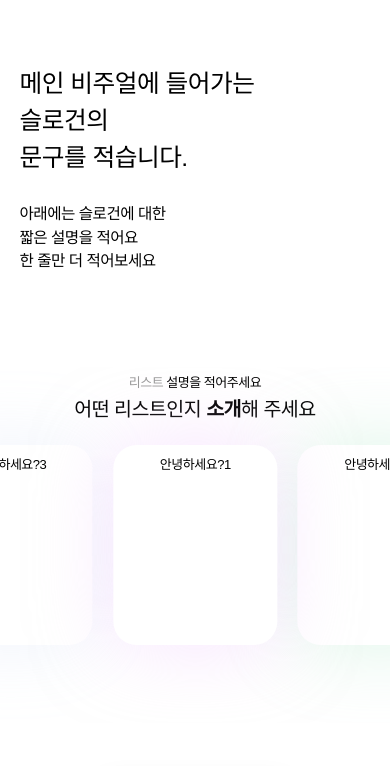
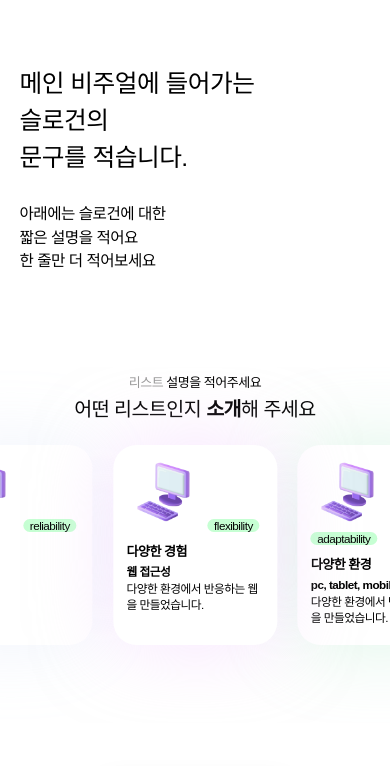
Before and after one commit to 01x20/portfolio, a plain HTML site: page main.html in a window 390 px wide. Shown: the top 766 px of the page. Drawn offline with nearby package versions, Linux system fonts and the light colour scheme; a web font is replaced by a local one.

Commit message:
작업 중간 커밋
- 아이콘 이미지 수정
- 반응형 작업 브레이크 포인트 지정

```diff
--- a/css/main.scss
+++ b/css/main.scss
@@ -59,6 +59,7 @@
             }
 
             .box-inner {
+                text-align: left;
                 padding: 1rem;
                 background: root.$color-white;
                 min-height: 200px;
@@ -67,6 +68,33 @@
 
                 &.shadow-type1 {box-shadow: 0 0 6rem rgba(192, 238, 211, .5);}
                 &.shadow-type2 {box-shadow: 0 0 6rem rgba(182,200,239,0.2);}
+
+                .ico {
+                    display: inline-block;
+                    width: 6rem;
+                    margin-top: -0.5rem;
+
+                    img {width: 100%;}
+                }
+                .label-line {
+                    display: inline-block;
+                    padding: 0 0.5rem;
+                    font-size: 0.9rem;
+                    border-radius: 100rem;
+                    background: #c6ffd3;
+                    height: 1rem;
+                    line-height: 1rem;
+                }
+                .title {
+                    font-size: 1rem;
+                    margin: 1rem 0 0;
+                    font-weight: root.$font-bold;
+                }
+                .desc {
+                    margin-top: 0.5rem;
+                    font-size: 0.9rem;
+                    line-height: 1.4;
+                }
             }
         }
     }
--- a/js/main.js
+++ b/js/main.js
@@ -1,9 +1,10 @@
 setInterval(circleFn,3000);
 
 //slide
-const swiper = new Swiper('.box-slide', {
+const boxSlide = new Swiper('.box-slide', {
     loop: true,
     slidesPerView: 3,
+    slidesPerGroup: 1,
     centeredSlides: true,
     /*autoplay: {
         delay: 4000,
@@ -12,6 +13,11 @@ const swiper = new Swiper('.box-slide', {
     loopAdditionalSlides : 1,
     observer: true,
     observeParents: true,
+    breakpoints : {
+        580 : {
+
+        },
+    }
 });
 
 //circle funtion
--- a/main.html
+++ b/main.html
@@ -36,25 +36,41 @@
                         <p class="desc"><span>리스트</span> 설명을 적어주세요</p>
                         <p class="title">어떤 리스트인지 <strong>소개</strong>해 주세요</p>
                         <div class="slide-wrap">
+                            <div class="keyword-box">
+                                <div class="box"></div>
+                                <div class="box"></div>
+                                <div class="box"></div>
+                            </div>
+                            <!--mob only start-->
                             <div class="swiper box-slide">
                                 <div class="swiper-wrapper">
                                     <div class="swiper-slide">
                                         <div class="box-inner">
-                                            안녕하세요?1
+                                            <i class="ico"><img src="img/ico-pc.png" alt=""></i>
+                                            <div class="label-line">flexibility</div> <!--유연성-->
+                                            <div class="title">다양한 경험</div>
+                                            <div class="desc"><strong>웹 접근성</strong><br>다양한 환경에서 반응하는 웹을 만들었습니다.</div>
                                         </div>
                                     </div>
                                     <div class="swiper-slide">
                                         <div class="box-inner shadow-type1">
-                                            안녕하세요?2
+                                            <i class="ico"><img src="img/ico-pc.png" alt=""></i>
+                                            <div class="label-line">adaptability</div> <!--적응력-->
+                                            <div class="title">다양한 환경</div>
+                                            <div class="desc"><strong>pc, tablet, mobile</strong>등<br>다양한 환경에서 반응하는 웹을 만들었습니다.</div>
                                         </div>
                                     </div>
                                     <div class="swiper-slide">
                                         <div class="box-inner shadow-type2">
-                                            안녕하세요?3
+                                            <i class="ico"><img src="img/ico-pc.png" alt=""></i>
+                                            <div class="label-line">reliability</div> <!--신뢰성 // Dependability-->
+                                            <div class="title">시간 관리</div>
+                                            <div class="desc"><strong>시간은 금!</strong><br>시간 관리..</div>
                                         </div>
                                     </div>
                                 </div>
                             </div>
+                            <!--mob only end-->
                         </div>
                     </div>
                     <div class="intro-wrap">
```
Also changed, not shown: css/main.css, img/ico-pc.png (added), 2 other files.
